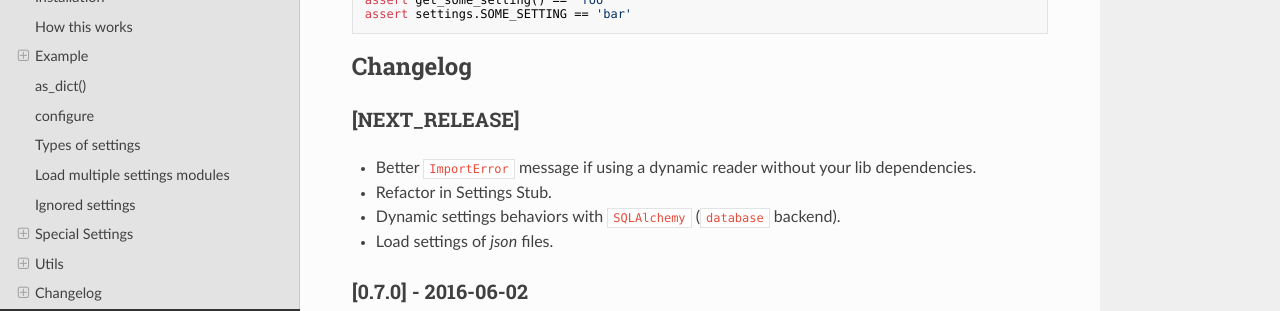
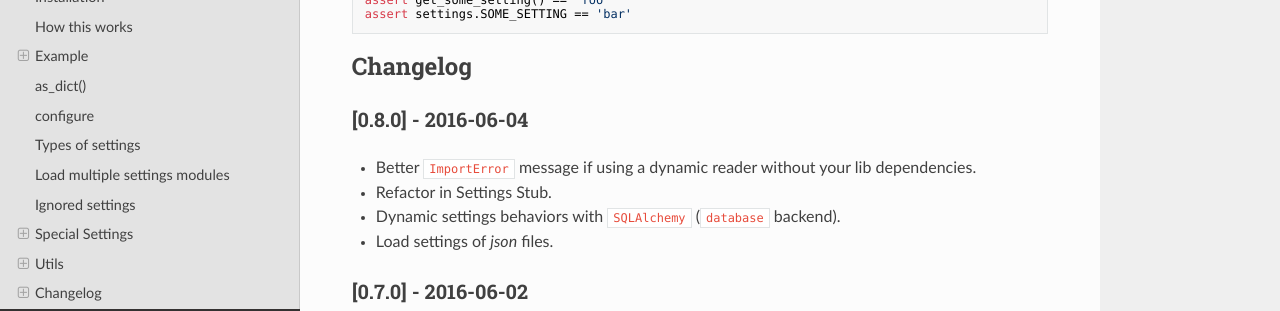
Before and after one commit to drgarcia1986/simple-settings, an MkDocs documentation site: the page built from docs/index.md, in a window 1280 px wide and 900 px high, scrolled down 6247 px. Shown: the part 154-465 px from the top of the window. Built offline with MkDocs 1.6.1, drawn with Linux system fonts in a browser that asks for light colours; nearby versions of some CDN libraries; old or Windows-style settings are respelled for this version of MkDocs.

Commit message:
Bump version: 0.7.0 → 0.8.0

````diff
--- a/docs/index.md
+++ b/docs/index.md
@@ -266,7 +266,7 @@ assert settings.SOME_SETTING == 'bar'
 ```
 
 ## Changelog
-### [NEXT_RELEASE]
+### [0.8.0] - 2016-06-04
 * Better `ImportError` message if using a dynamic reader without your lib dependencies.
 * Refactor in Settings Stub.
 * Dynamic settings behaviors with `SQLAlchemy` (`database` backend).
--- a/setup.py
+++ b/setup.py
@@ -34,7 +34,7 @@ download_url = 'https://github.com/drgarcia1986/simple-settings/tarball/master'
 
 setup(
     name='simple-settings',
-    version='0.7.0',
+    version='0.8.0',
     install_requires=[],
     url='https://github.com/drgarcia1986/simple-settings',
     author='Diego Garcia',
````
Also changed, not shown: .bumpversion.cfg.
